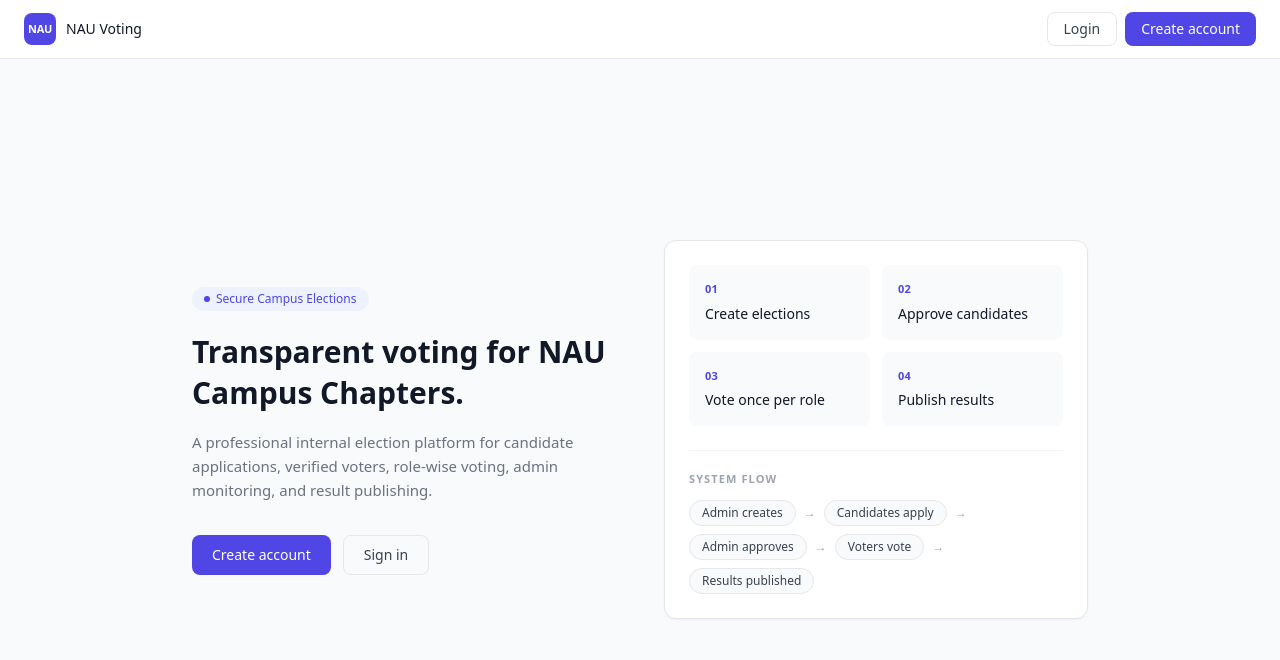
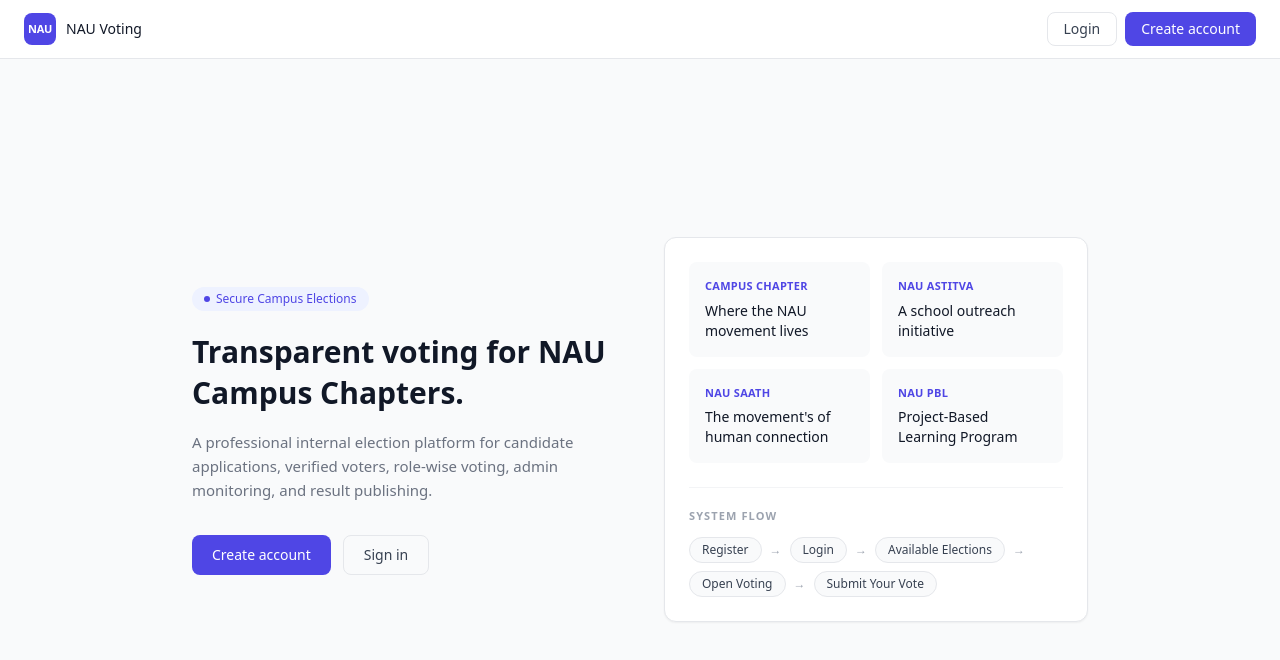
Before and after one commit to Gopikalyan19/nau-voting-system, a plain HTML site: page frontend/index.html in a window 1280 px wide. Drawn offline with nearby package versions, Linux system fonts and the light colour scheme.

Commit message:
Update election steps and system flow in index.html

```diff
--- a/frontend/index.html
+++ b/frontend/index.html
@@ -60,20 +60,20 @@
       <section class="bg-white border border-gray-200 rounded-xl p-6 shadow-sm">
         <div class="grid grid-cols-2 gap-3 mb-6">
           <div class="bg-gray-50 rounded-lg p-4">
-            <p class="text-[11px] font-semibold text-indigo-600 tracking-wide mb-1.5">01</p>
-            <p class="text-sm font-medium text-gray-900">Create elections</p>
+            <p class="text-[11px] font-semibold text-indigo-600 tracking-wide mb-1.5">CAMPUS CHAPTER</p>
+            <p class="text-sm font-medium text-gray-900">Where the NAU movement lives</p>
           </div>
           <div class="bg-gray-50 rounded-lg p-4">
-            <p class="text-[11px] font-semibold text-indigo-600 tracking-wide mb-1.5">02</p>
-            <p class="text-sm font-medium text-gray-900">Approve candidates</p>
+            <p class="text-[11px] font-semibold text-indigo-600 tracking-wide mb-1.5">NAU ASTITVA</p>
+            <p class="text-sm font-medium text-gray-900">A school outreach initiative</p>
           </div>
           <div class="bg-gray-50 rounded-lg p-4">
-            <p class="text-[11px] font-semibold text-indigo-600 tracking-wide mb-1.5">03</p>
-            <p class="text-sm font-medium text-gray-900">Vote once per role</p>
+            <p class="text-[11px] font-semibold text-indigo-600 tracking-wide mb-1.5">NAU SAATH</p>
+            <p class="text-sm font-medium text-gray-900">The movement's of human connection</p>
           </div>
           <div class="bg-gray-50 rounded-lg p-4">
-            <p class="text-[11px] font-semibold text-indigo-600 tracking-wide mb-1.5">04</p>
-            <p class="text-sm font-medium text-gray-900">Publish results</p>
+            <p class="text-[11px] font-semibold text-indigo-600 tracking-wide mb-1.5">NAU PBL</p>
+            <p class="text-sm font-medium text-gray-900">Project-Based Learning Program</p>
           </div>
         </div>
 
@@ -81,15 +81,15 @@
 
         <p class="text-[11px] font-semibold text-gray-400 tracking-widest uppercase mb-3">System flow</p>
         <div class="flex flex-wrap gap-2 items-center">
-          <span class="text-xs text-gray-700 bg-gray-50 border border-gray-200 px-3 py-1 rounded-full">Admin creates</span>
+          <span class="text-xs text-gray-700 bg-gray-50 border border-gray-200 px-3 py-1 rounded-full">Register</span>
           <span class="text-xs text-gray-400">→</span>
-          <span class="text-xs text-gray-700 bg-gray-50 border border-gray-200 px-3 py-1 rounded-full">Candidates apply</span>
+          <span class="text-xs text-gray-700 bg-gray-50 border border-gray-200 px-3 py-1 rounded-full">Login</span>
           <span class="text-xs text-gray-400">→</span>
-          <span class="text-xs text-gray-700 bg-gray-50 border border-gray-200 px-3 py-1 rounded-full">Admin approves</span>
+          <span class="text-xs text-gray-700 bg-gray-50 border border-gray-200 px-3 py-1 rounded-full">Available Elections</span>
           <span class="text-xs text-gray-400">→</span>
-          <span class="text-xs text-gray-700 bg-gray-50 border border-gray-200 px-3 py-1 rounded-full">Voters vote</span>
+          <span class="text-xs text-gray-700 bg-gray-50 border border-gray-200 px-3 py-1 rounded-full">Open Voting</span>
           <span class="text-xs text-gray-400">→</span>
-          <span class="text-xs text-gray-700 bg-gray-50 border border-gray-200 px-3 py-1 rounded-full">Results published</span>
+          <span class="text-xs text-gray-700 bg-gray-50 border border-gray-200 px-3 py-1 rounded-full">Submit Your Vote</span>
         </div>
       </section>
 
```
